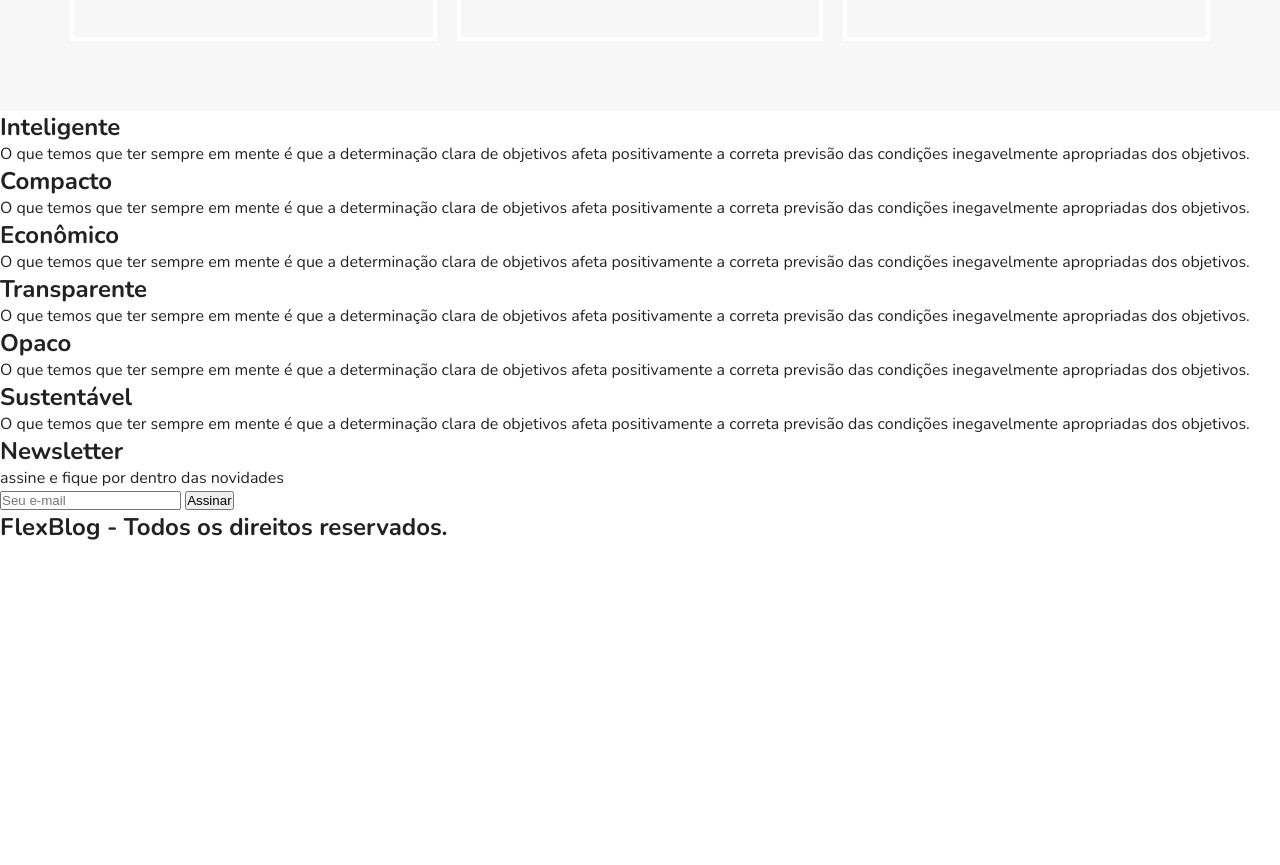
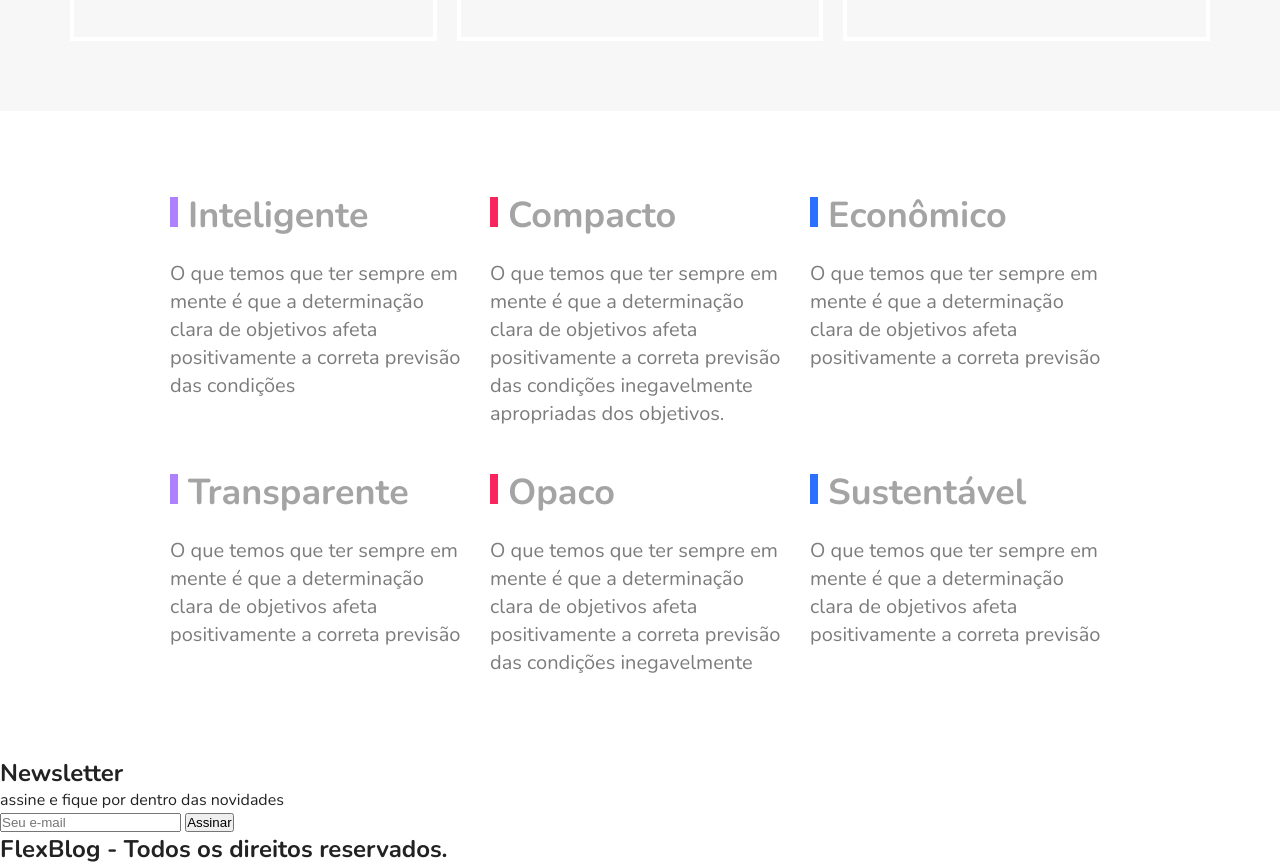
Before and after one commit to pedroandradepedro/flexblog, a plain HTML site: page index.html in a window 1280 px wide. Shown: the part 2445-3310 px from the top of the page. Before the commit the page ends 2988 px from the top, so only its background shows below. Drawn offline with nearby package versions, Linux system fonts and the light colour scheme.

Commit message:
CSS qualidade

```diff
--- a/index.html
+++ b/index.html
@@ -113,11 +113,11 @@
         </div>
     </section>
 
-    <section class="qualidade" id="qualidade">
+    <section class="qualidade container" id="qualidade">
         <div class="qualidade-item">
             <h2>Inteligente</h2>
             <p>O que temos que ter sempre em mente é que a determinação clara de objetivos afeta positivamente a correta
-                previsão das condições inegavelmente apropriadas dos objetivos.</p>
+                previsão das condições</p>
         </div>
         <div class="qualidade-item">
             <h2>Compacto</h2>
@@ -127,22 +127,22 @@
         <div class="qualidade-item">
             <h2>Econômico</h2>
             <p>O que temos que ter sempre em mente é que a determinação clara de objetivos afeta positivamente a correta
-                previsão das condições inegavelmente apropriadas dos objetivos.</p>
+                previsão</p>
         </div>
         <div class="qualidade-item">
             <h2>Transparente</h2>
             <p>O que temos que ter sempre em mente é que a determinação clara de objetivos afeta positivamente a correta
-                previsão das condições inegavelmente apropriadas dos objetivos.</p>
+                previsão</p>
         </div>
         <div class="qualidade-item">
             <h2>Opaco</h2>
             <p>O que temos que ter sempre em mente é que a determinação clara de objetivos afeta positivamente a correta
-                previsão das condições inegavelmente apropriadas dos objetivos.</p>
+                previsão das condições inegavelmente</p>
         </div>
         <div class="qualidade-item">
             <h2>Sustentável</h2>
             <p>O que temos que ter sempre em mente é que a determinação clara de objetivos afeta positivamente a correta
-                previsão das condições inegavelmente apropriadas dos objetivos.</p>
+                previsão</p>
         </div>
     </section>
 
--- a/style.css
+++ b/style.css
@@ -270,3 +270,49 @@ img {
     order: -1;
   }
 }
+
+/* Qualidade */
+
+.qualidade {
+  margin: 60px auto;
+  display: flex;
+  flex-wrap: wrap;
+}
+
+.qualidade-item h2 {
+  font-size: 2.25em;
+  color: #a4a4a4;
+  margin-bottom: 20px;
+}
+
+.qualidade-item {
+  flex: 1 1 300px;
+  margin: 20px 10px;
+}
+
+.qualidade-item p {
+  font-size: 1.25em;
+  line-height: 1.4;
+  color: #7c7c7c;
+}
+
+.qualidade-item h2::before {
+  content: "";
+  display: inline-block;
+  width: 8px;
+  height: 30px;
+  margin-right: 10px;
+  background: #122ab2;
+}
+
+.qualidade-item:nth-of-type(3n + 1) h2::before {
+  background: #ae81ff;
+}
+
+.qualidade-item:nth-of-type(3n + 2) h2::before {
+  background: #f9265e;
+}
+
+.qualidade-item:nth-of-type(3n + 3) h2::before {
+  background: #2c70ff;
+}
```
